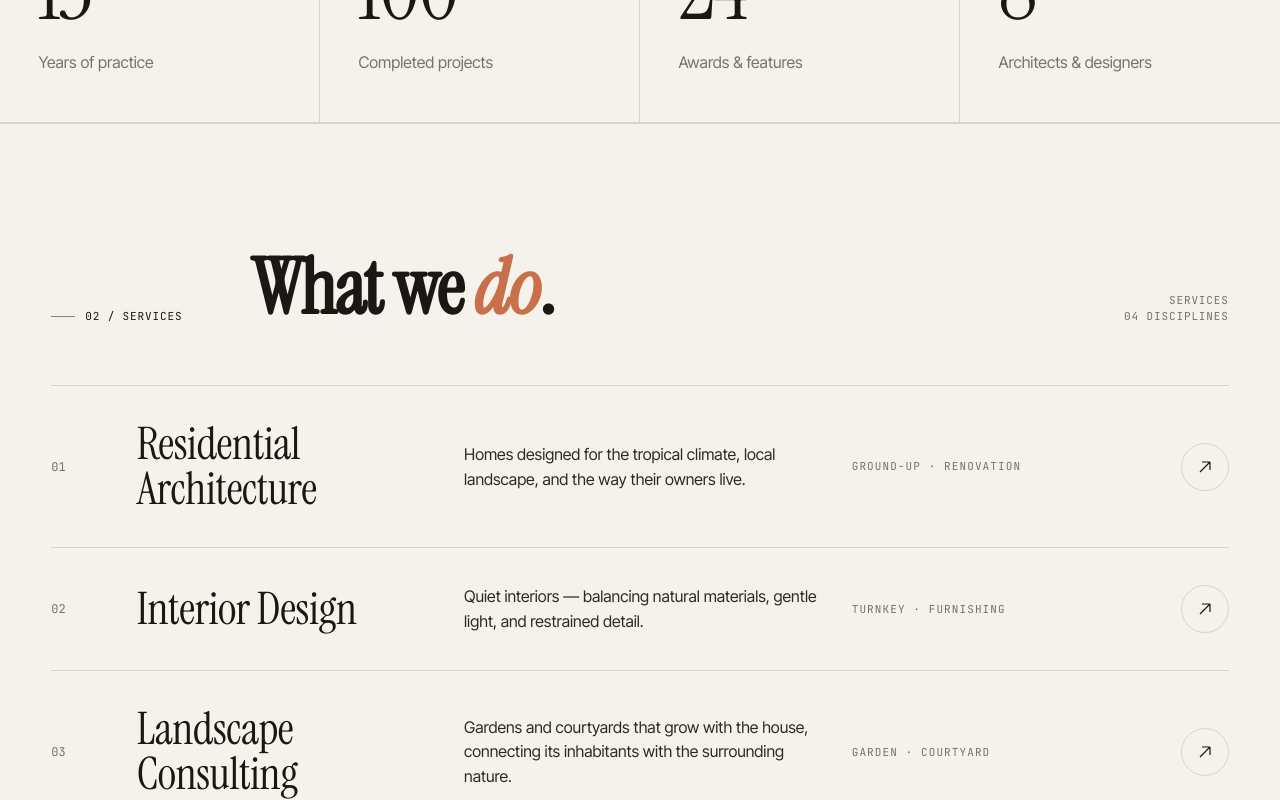
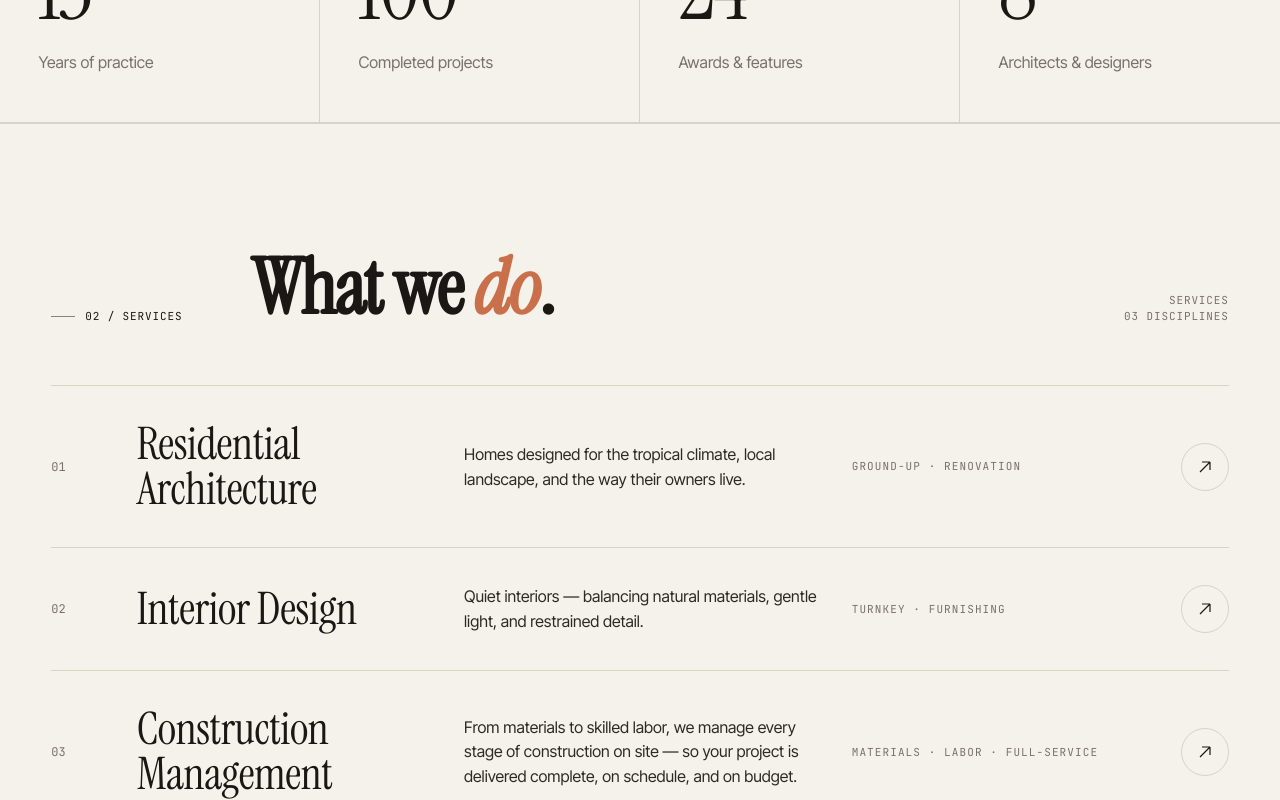
Before and after one commit to elvanrafif/RH-LANDING, a React (Vite) app: page / in a window 1280 px wide. Shown: the part 2000-2800 px from the top of the page. Built offline with nearby package versions, Linux system fonts and the light colour scheme; no server answers.

Commit message:
feat(services): remove landscape design and update 03 to Construction Management

```diff
--- a/src/data/projects.ts
+++ b/src/data/projects.ts
@@ -3,8 +3,7 @@ import type { Service, Stat } from '../types';
 export const SERVICES: Service[] = [
   { num: "01", title: "Arsitektur<br/>Residensial", en: "Residential Architecture", desc: "Rumah tinggal yang dirancang untuk iklim tropis, lanskap lokal, dan cara hidup pemiliknya.", desc_en: "Homes designed for the tropical climate, local landscape, and the way their owners live.", tag: "Ground-up · Renovation", contactType: "residential" },
   { num: "02", title: "Desain Interior", en: "Interior Design", desc: "Ruang dalam yang tenang — memadukan material alami, pencahayaan lembut, dan detail yang terjaga.", desc_en: "Quiet interiors — balancing natural materials, gentle light, and restrained detail.", tag: "Turnkey · Furnishing", contactType: "interior" },
-  { num: "03", title: "Konsultasi Lanskap", en: "Landscape Consulting", desc: "Taman dan halaman yang tumbuh bersama rumah, menghubungkan penghuni dengan alam di sekitar.", desc_en: "Gardens and courtyards that grow with the house, connecting its inhabitants with the surrounding nature.", tag: "Garden · Courtyard", contactType: "consult" },
-  { num: "04", title: "Pengawasan Pembangunan", en: "Construction Supervision", desc: "Mengawasi kualitas material dan ketepatan detail di lapangan — dari proses pembangunan hingga serah terima, sesuai jadwal dan anggaran.", desc_en: "Overseeing material quality and precision of detail on site — from groundbreaking to handover, on schedule and on budget.", tag: "Full-service", contactType: "renovation" },
+  { num: "03", title: "Manajemen<br/>Konstruksi", en: "Construction Management", desc: "Dari material hingga tenaga tukang, kami kelola setiap tahap pembangunan di lapangan — memastikan proyek selesai tuntas, sesuai jadwal, dan sesuai anggaran.", desc_en: "From materials to skilled labor, we manage every stage of construction on site — so your project is delivered complete, on schedule, and on budget.", tag: "Materials · Labor · Full-service", contactType: "renovation" },
 ];
 
 export const STATS: Stat[] = [
--- a/src/i18n/locales/en.ts
+++ b/src/i18n/locales/en.ts
@@ -43,7 +43,7 @@ const en = {
     title_accent: "do",
     title_after: ".",
     meta_label: "Services",
-    meta_count: "04 disciplines",
+    meta_count: "03 disciplines",
     more: "Learn more →",
   },
   projects: {
--- a/src/i18n/locales/id.ts
+++ b/src/i18n/locales/id.ts
@@ -43,7 +43,7 @@ const id = {
     title_accent: "kerjakan",
     title_after: ".",
     meta_label: "Services",
-    meta_count: "04 disiplin",
+    meta_count: "03 disiplin",
     more: "Selengkapnya →",
   },
   projects: {
```
